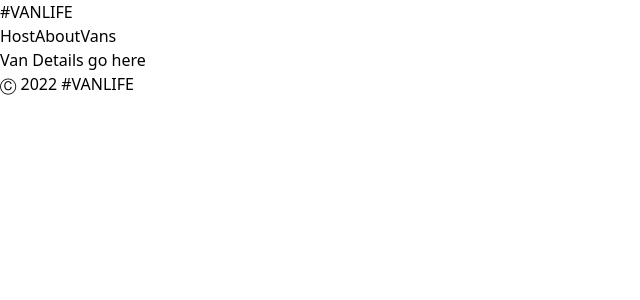
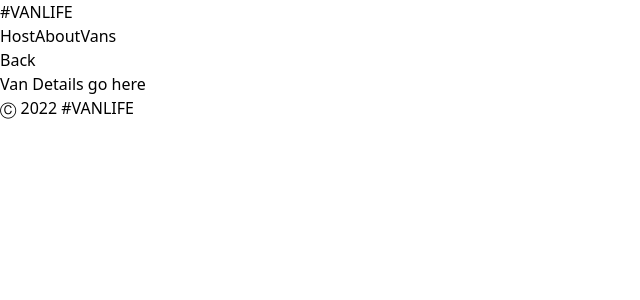
Before and after one commit to fcbvttn123/react-routing-tutorial, a React (Vite) app: page /vans/1 in a window 1280 px wide. Shown: the top 300 px of the page, without its empty margins (0-640 px from the left). Built offline with nearby package versions, Linux system fonts and the light colour scheme; no server answers; what miragejs would draw is missing.

Commit message:
Tutorial 55

```diff
--- a/src/pages/Vans/VanDetail.jsx
+++ b/src/pages/Vans/VanDetail.jsx
@@ -1,5 +1,5 @@
 import { useEffect } from "react"
-import { useParams } from "react-router-dom"
+import { useParams, Link } from "react-router-dom"
 import "../../server"
 
 export function VanDetail() {
@@ -18,5 +18,10 @@ export function VanDetail() {
         }
         printVanDetail(param.id)
     }, [])
-    return <h1>Van Details go here</h1>
+    return (
+        <div>
+            <Link to=".." relative="path" className="underline">Back</Link>
+            <h1>Van Details go here</h1>
+        </div>
+    )
 }
```
